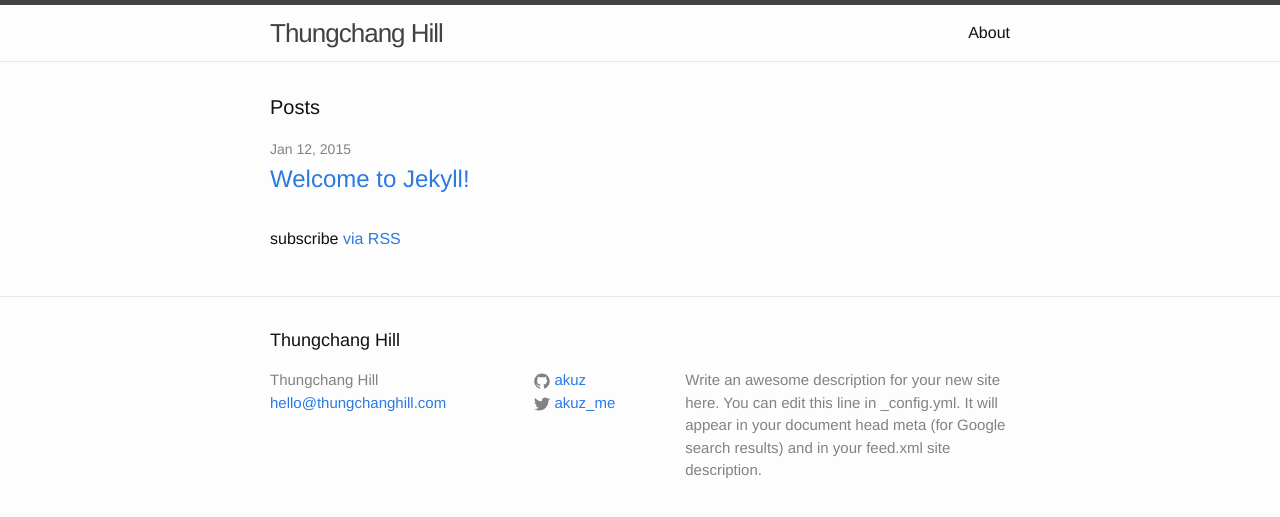
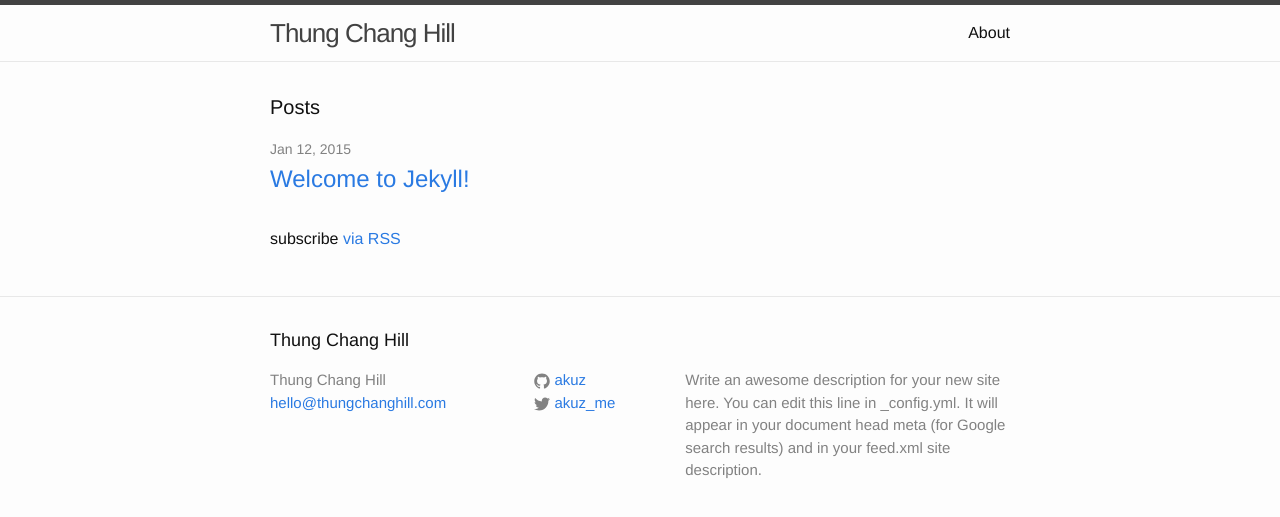
Before and after one commit to akuz/thungchanghill, a Jekyll site: the page built from index.html, in a window 1280 px wide. Shown: the top 517 px of the page. Built offline with Jekyll 4.4.1, drawn with Linux system fonts in a browser that asks for light colours.

Commit message:
Update _config.yml

```diff
--- a/_config.yml
+++ b/_config.yml
@@ -1,5 +1,5 @@
 # Site settings
-title: Thungchang Hill
+title: Thung Chang Hill
 email: hello@thungchanghill.com
 description: > # this means to ignore newlines until "baseurl:"
   Write an awesome description for your new site here. You can edit this
```
